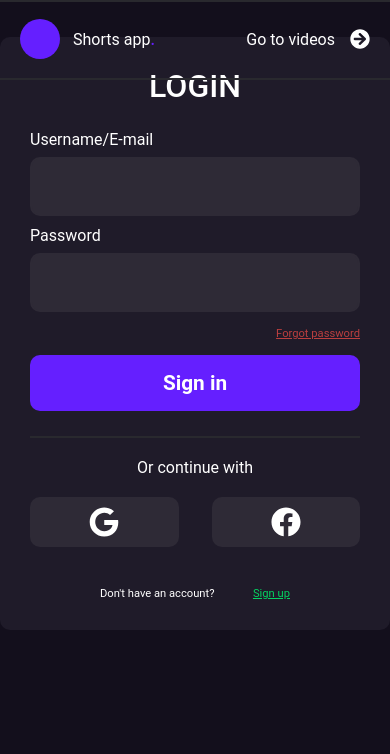
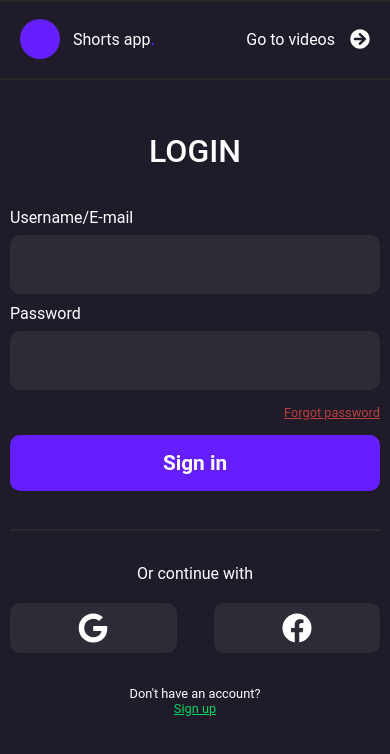
Before and after one commit to t0ky0-c0wb0ys/shorts-web, a React (Vite) app: page / in a window 390 px wide. Shown: the top 754 px of the page. Built offline with nearby package versions, Linux system fonts and the light colour scheme.

Commit message:
style: added responsiveness

```diff
--- a/src/pages/SignIn/index.tsx
+++ b/src/pages/SignIn/index.tsx
@@ -1,7 +1,7 @@
 import { FaGoogle, FaFacebook } from 'react-icons/fa';
-import Header from '../../components/Header';
 import Input from '../../components/Input';
 import Button from '../../components/Button';
+import Header from '../../components/Header';
 import {
   Container,
   Content,
@@ -38,8 +38,9 @@
 
             <Button type="submit">Sign in</Button>
 
-            <Divider />
           </Form>
+
+          <Divider />
 
           <LoginSocialContainer>
             <span>Or continue with</span>
--- a/src/pages/SignIn/style.ts
+++ b/src/pages/SignIn/style.ts
@@ -3,7 +3,7 @@
 import { theme } from '../../theme';
 
 export const Container = styled.div`
-  margin-top: 35px;
+  height: 100vh;
   display: flex;
   justify-content: center;
   align-items: center;
@@ -11,9 +11,17 @@
 
 export const Content = styled.div`
   padding: 30px;
-  height: 80%;
   background: ${theme.colors.gray[900]};
   border-radius: 10px;
+
+  @media (max-width: 425px) {
+    height: 100vh;
+    border-radius: 0px;
+    display: flex;
+    flex-direction: column;
+    justify-content: space-between;
+    padding: 130px 10px;
+  }
 `;
 
 export const Title = styled.h1`
@@ -47,7 +55,7 @@
   justify-content: end;
   color: ${forgotPasswordColor};
   transition: color 0.3s;
-  font-size: 0.7rem;
+  font-size: 0.8rem;
 
   &:hover {
     color: ${shade(0.2, forgotPasswordColor)};
@@ -82,9 +90,7 @@
   border: none;
   background: ${backgroundColor};
   padding: 10px;
-  transition: background 0.3s;
-  transition: color 0.3s;
-
+  transition: all 0.3s;
 
   &:hover {
     background: ${shade(0.2, backgroundColor)};
@@ -98,7 +104,16 @@
   margin: 40px 70px 0px 70px;
 
   span {
-    font-size: 0.7rem;
+    font-size: 0.8rem;
+  }
+
+  @media (max-width: 425px) {
+    margin: 0px;
+    width: 100%;
+    display: flex;
+    justify-content: center;
+    align-items: center;
+    flex-direction: column;
   }
 `;
 
@@ -108,7 +123,7 @@
   color: ${signButtonColor};
   transition: color 0.3s;
   justify-content: space-between;
-  font-size: 0.7rem;
+  font-size: 0.8rem;
 
   &:hover {
     color: ${shade(0.2, signButtonColor)};
```
Also changed, not shown: src/pages/SignUp/style.ts (+14 -4 lines).
